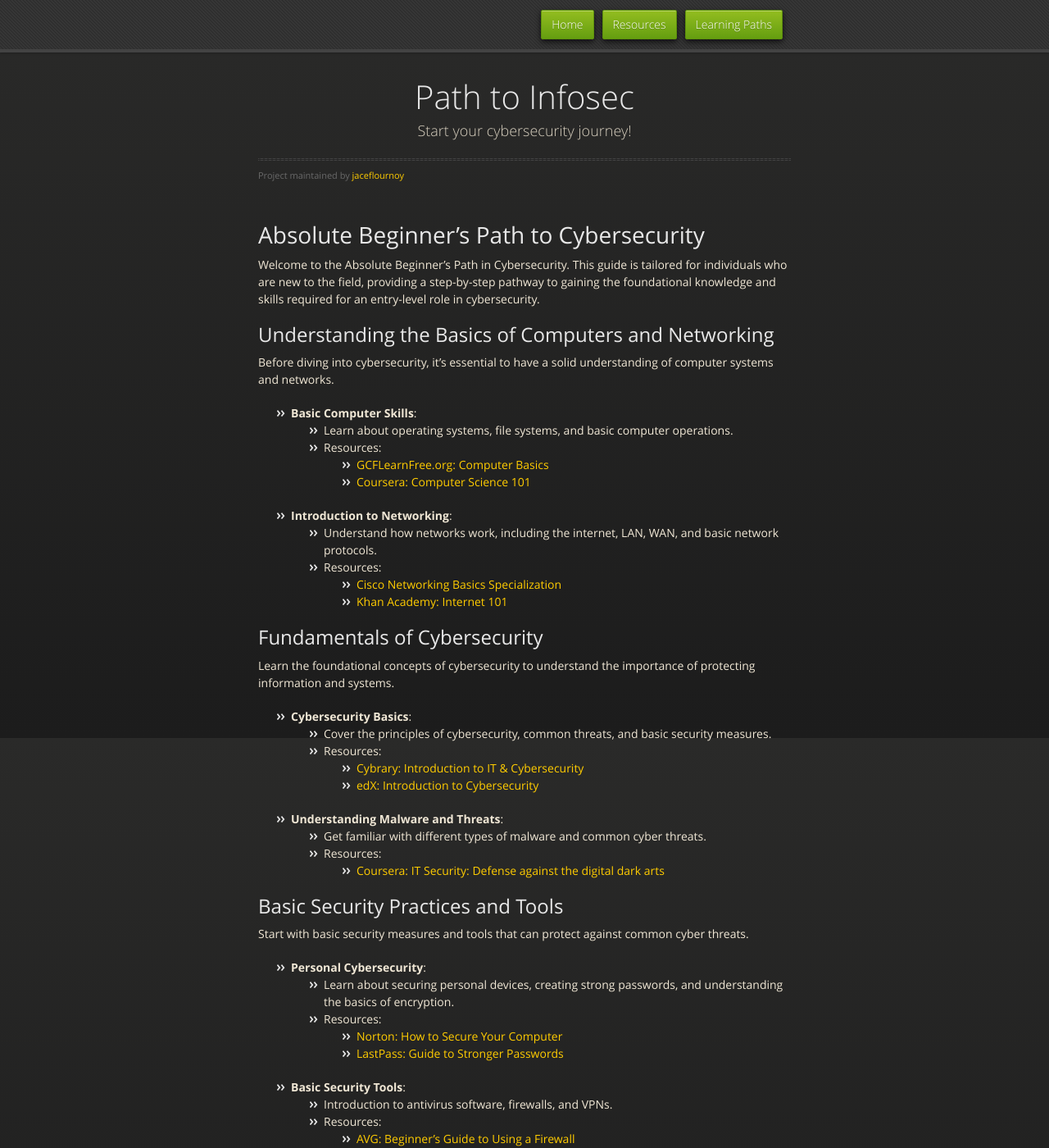
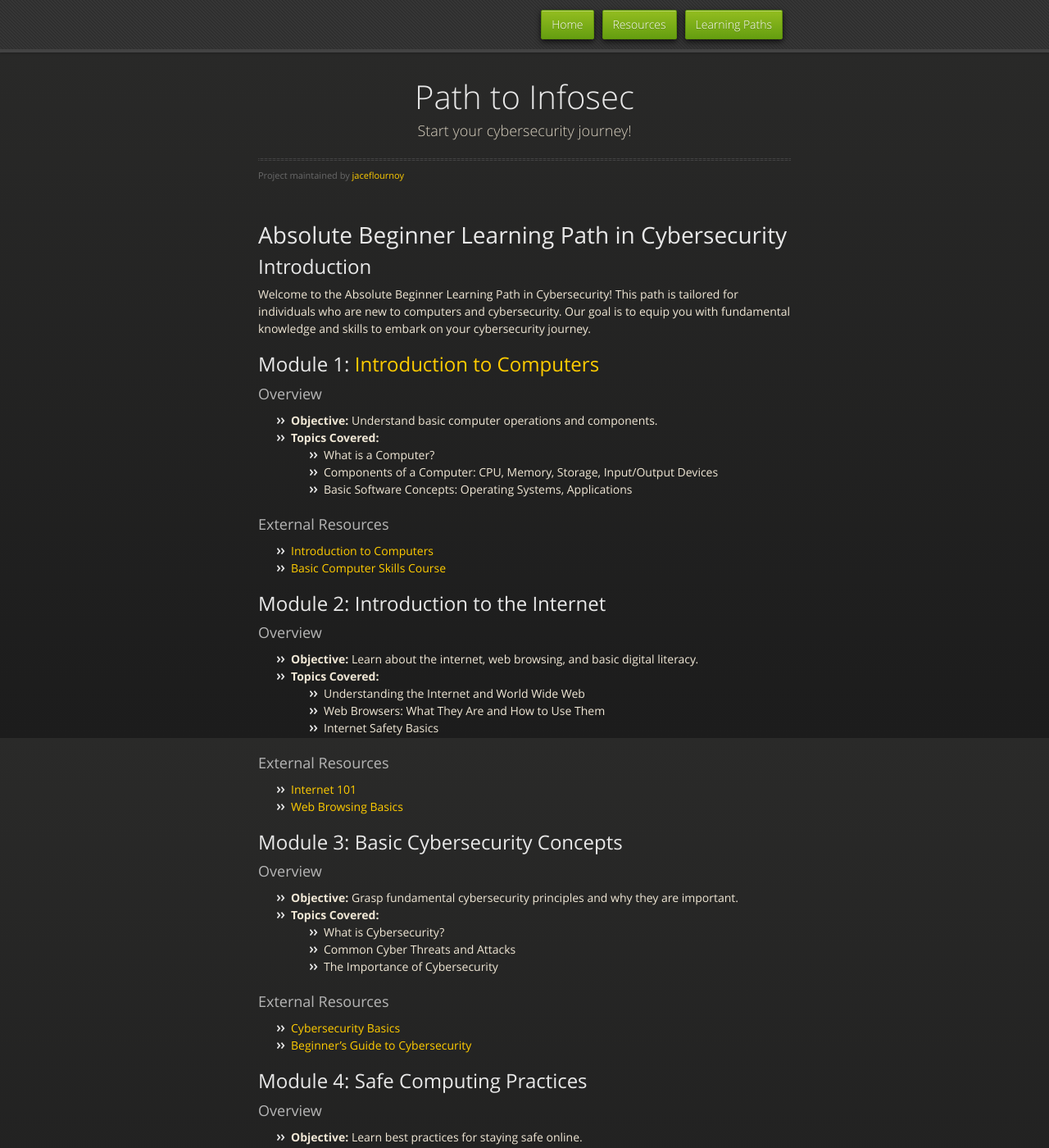
Before and after one commit to jaceflournoy/jaceflournoy.github.io, a Jekyll site: the page built from learning-paths/absolute-beginner.md, in a window 1280 px wide and 1400 px high. Shown: the whole window at 82% size. Built offline with Jekyll 4.4.1, drawn with Linux system fonts in a browser that asks for light colours; our own code applies the rules of GitHub Pages for plain Markdown files; some of the changed text lies outside the part shown.

Commit message:
Add intro to computers

```diff
--- a/learning-paths/absolute-beginner.md
+++ b/learning-paths/absolute-beginner.md
@@ -1,86 +1,77 @@
-# Absolute Beginner's Path to Cybersecurity
+# Absolute Beginner Learning Path in Cybersecurity
 
-Welcome to the Absolute Beginner's Path in Cybersecurity. This guide is tailored for individuals who are new to the field, providing a step-by-step pathway to gaining the foundational knowledge and skills required for an entry-level role in cybersecurity.
+## Introduction
+Welcome to the Absolute Beginner Learning Path in Cybersecurity! This path is tailored for individuals who are new to computers and cybersecurity. Our goal is to equip you with fundamental knowledge and skills to embark on your cybersecurity journey.
 
-## Understanding the Basics of Computers and Networking
+## Module 1: [Introduction to Computers](/absolute-beginner/intro-to-computers.html)
 
-Before diving into cybersecurity, it's essential to have a solid understanding of computer systems and networks.
+### Overview
+- **Objective:** Understand basic computer operations and components.
+- **Topics Covered:**
+  - What is a Computer?
+  - Components of a Computer: CPU, Memory, Storage, Input/Output Devices
+  - Basic Software Concepts: Operating Systems, Applications
 
-- **Basic Computer Skills**:
-  - Learn about operating systems, file systems, and basic computer operations.
-  - Resources:
-    - [GCFLearnFree.org: Computer Basics](https://edu.gcfglobal.org/en/topics/computerbasics/)
-    - [Coursera: Computer Science 101](https://www.coursera.org/specializations/computer-fundamentals)
+### External Resources
+- [Introduction to Computers](https://www.computerbasics.com/)
+- [Basic Computer Skills Course](https://www.gcflearnfree.org/computerbasics/)
 
-- **Introduction to Networking**:
-  - Understand how networks work, including the internet, LAN, WAN, and basic network protocols.
-  - Resources:
-    - [Cisco Networking Basics Specialization](https://www.coursera.org/specializations/networking-basics)
-    - [Khan Academy: Internet 101](https://www.khanacademy.org/computing/computer-science/internet-intro)
+## Module 2: Introduction to the Internet
 
-## Fundamentals of Cybersecurity
+### Overview
+- **Objective:** Learn about the internet, web browsing, and basic digital literacy.
+- **Topics Covered:**
+  - Understanding the Internet and World Wide Web
+  - Web Browsers: What They Are and How to Use Them
+  - Internet Safety Basics
 
-Learn the foundational concepts of cybersecurity to understand the importance of protecting information and systems.
+### External Resources
+- [Internet 101](https://www.digitalunite.com/technology-guides/internet-basics)
+- [Web Browsing Basics](https://edu.gcfglobal.org/en/internetbasics/)
 
-- **Cybersecurity Basics**:
-  - Cover the principles of cybersecurity, common threats, and basic security measures.
-  - Resources:
-    - [Cybrary: Introduction to IT & Cybersecurity](https://www.cybrary.it/course/intro-to-infosec/)
-    - [edX: Introduction to Cybersecurity](https://www.edx.org/course/introduction-to-cybersecurity)
+## Module 3: Basic Cybersecurity Concepts
 
-- **Understanding Malware and Threats**:
-  - Get familiar with different types of malware and common cyber threats.
-  - Resources:
-    - [Coursera: IT Security: Defense against the digital dark arts](https://www.coursera.org/learn/it-security)
+### Overview
+- **Objective:** Grasp fundamental cybersecurity principles and why they are important.
+- **Topics Covered:**
+  - What is Cybersecurity?
+  - Common Cyber Threats and Attacks
+  - The Importance of Cybersecurity
 
-## Basic Security Practices and Tools
+### External Resources
+- [Cybersecurity Basics](https://www.kaspersky.com/resource-center/definitions/what-is-cyber-security)
+- [Beginner’s Guide to Cybersecurity](https://www.cyberdegrees.org/resources/beginners-guide/)
 
-Start with basic security measures and tools that can protect against common cyber threats.
+## Module 4: Safe Computing Practices
 
-- **Personal Cybersecurity**:
-  - Learn about securing personal devices, creating strong passwords, and understanding the basics of encryption.
-  - Resources:
-    - [Norton: How to Secure Your Computer](https://us.norton.com/internetsecurity-how-to-how-to-secure-your-computer.html)
-    - [LastPass: Guide to Stronger Passwords](https://www.lastpass.com/features/password-generator)
+### Overview
+- **Objective:** Learn best practices for staying safe online.
+- **Topics Covered:**
+  - Creating Strong Passwords
+  - Recognizing and Avoiding Phishing Attacks
+  - Keeping Software Updated
 
-- **Basic Security Tools**:
-  - Introduction to antivirus software, firewalls, and VPNs.
-  - Resources:
-    - [AVG: Beginner’s Guide to Using a Firewall](https://www.avg.com/en/signal/what-is-a-firewall)
-    - [TechRadar: Best Free Antivirus Software](https://www.techradar.com/best/best-free-antivirus)
+### External Resources
+- [Safe Online Habits](https://staysafeonline.org/stay-safe-online/)
+- [Password Security Basics](https://www.lastpass.com/password-basics)
 
-## Introduction to Ethical Hacking and Penetration Testing
+## Module 5: Introduction to Networking
 
-Although advanced, a basic understanding of ethical hacking can provide insight into the cybersecurity landscape.
+### Overview
+- **Objective:** Understand basic networking concepts and their role in cybersecurity.
+- **Topics Covered:**
+  - What is a Network?
+  - Types of Networks: LAN, WAN, Internet
+  - Basic Networking Devices and their Functions
 
-- **Basics of Ethical Hacking**:
-  - Learn what ethical hacking involves and the basics of penetration testing.
-  - Resources:
-    - [Udemy: Ethical Hacking for Absolute Beginners](https://www.udemy.com/course/hacking-for-beginners/)
-    - [Cyber Aces: Foundations of Cybersecurity](https://www.cyberaces.org/courses/foundations/)
+### External Resources
+- [Networking Basics](https://www.cisco.com/c/en/us/solutions/small-business/resource-center/networking/networking-basics.html)
+- [Beginner's Guide to Networking](https://www.techopedia.com/2/28228/networks/networking-for-beginners)
 
-## Staying Informed and Engaged
+## Conclusion and Next Steps
 
-Cybersecurity is an ever-evolving field. Stay informed about the latest trends and threats.
+Congratulations on completing the Absolute Beginner Learning Path in Cybersecurity! You now have a solid foundation to build upon. We encourage you to explore more advanced topics and continue your learning journey.
 
-- **Follow Cybersecurity Blogs and News Sites**:
-  - Regularly read articles and news to stay updated with the latest in the field.
-  - Recommended Blogs:
-    - [Krebs on Security](https://krebsonsecurity.com/)
-    - [The Hacker News](https://thehackernews.com/)
+---
 
-## Preparing for an Entry-Level Role
-
-As you build your foundational knowledge, start preparing for entry-level roles in cybersecurity.
-
-- **Understanding Job Roles and Requirements**:
-  - Research what entry-level roles entail and the skills required.
-  - Resources:
-    - [CyberSeek: Cybersecurity Career Pathway](https://www.cyberseek.org/pathway.html)
-    - [Indeed: Entry-Level Cybersecurity Jobs](https://www.indeed.com/q-Entry-Level-Cyber-Security-jobs.html)
-
-- **Resume Building and Interview Preparation**:
-  - Learn how to build a cybersecurity-focused resume and prepare for job interviews.
-  - Resources:
-    - [Zety: Cybersecurity Resume Example](https://zety.com/blog/cyber-security-resume-example)
-    - [Glassdoor: Cybersecurity Interview Questions](https://www.glassdoor.com/Interview/cyber-security-interview-questions-SRCH_KO0,14.htm)
+Remember, cybersecurity is an ever-evolving field, and continuous learning is key to staying informed and protected. Good luck!
```
Also changed, not shown: learning-paths/absolute-beginner/intro-to-computers.md (added, +73 -0 lines).
